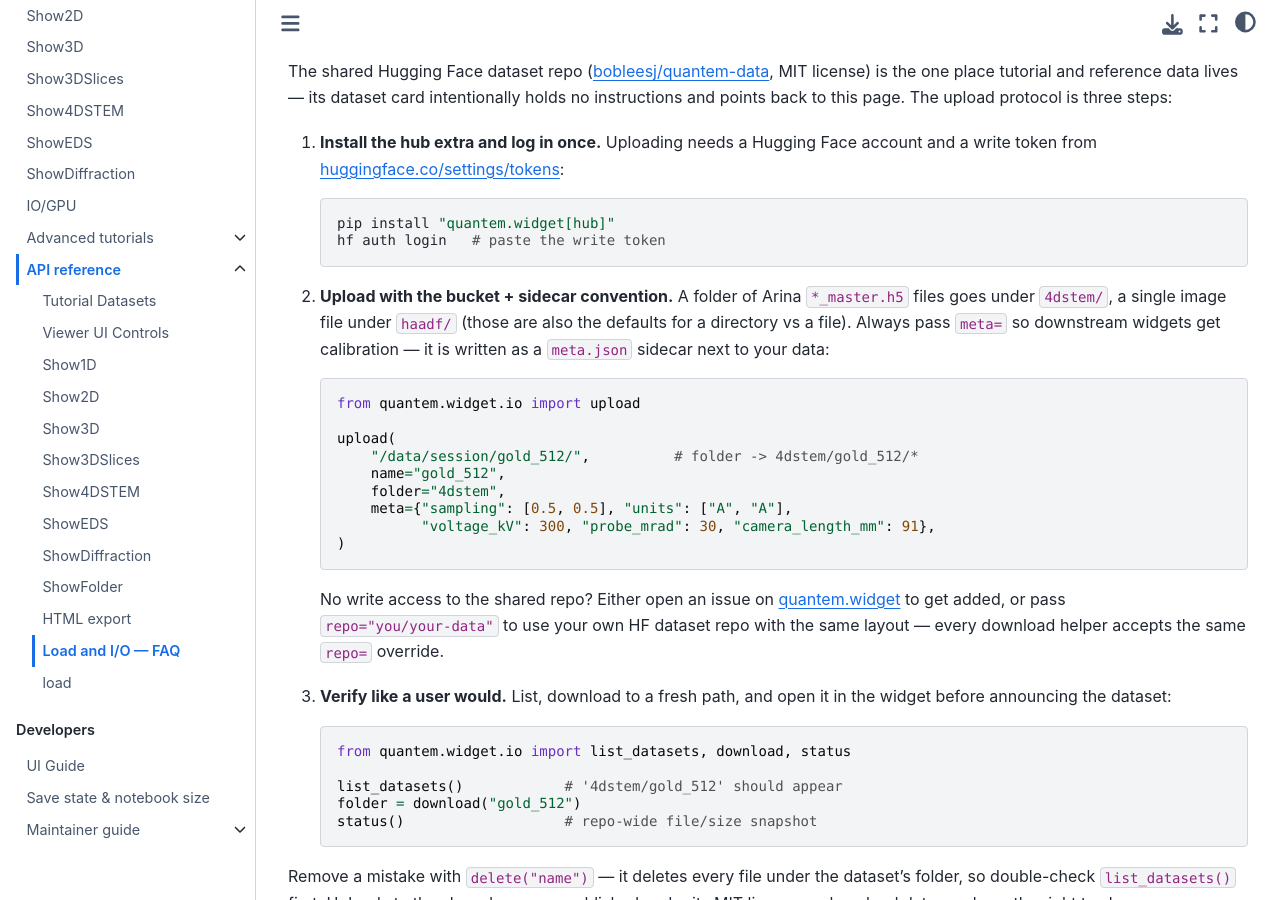
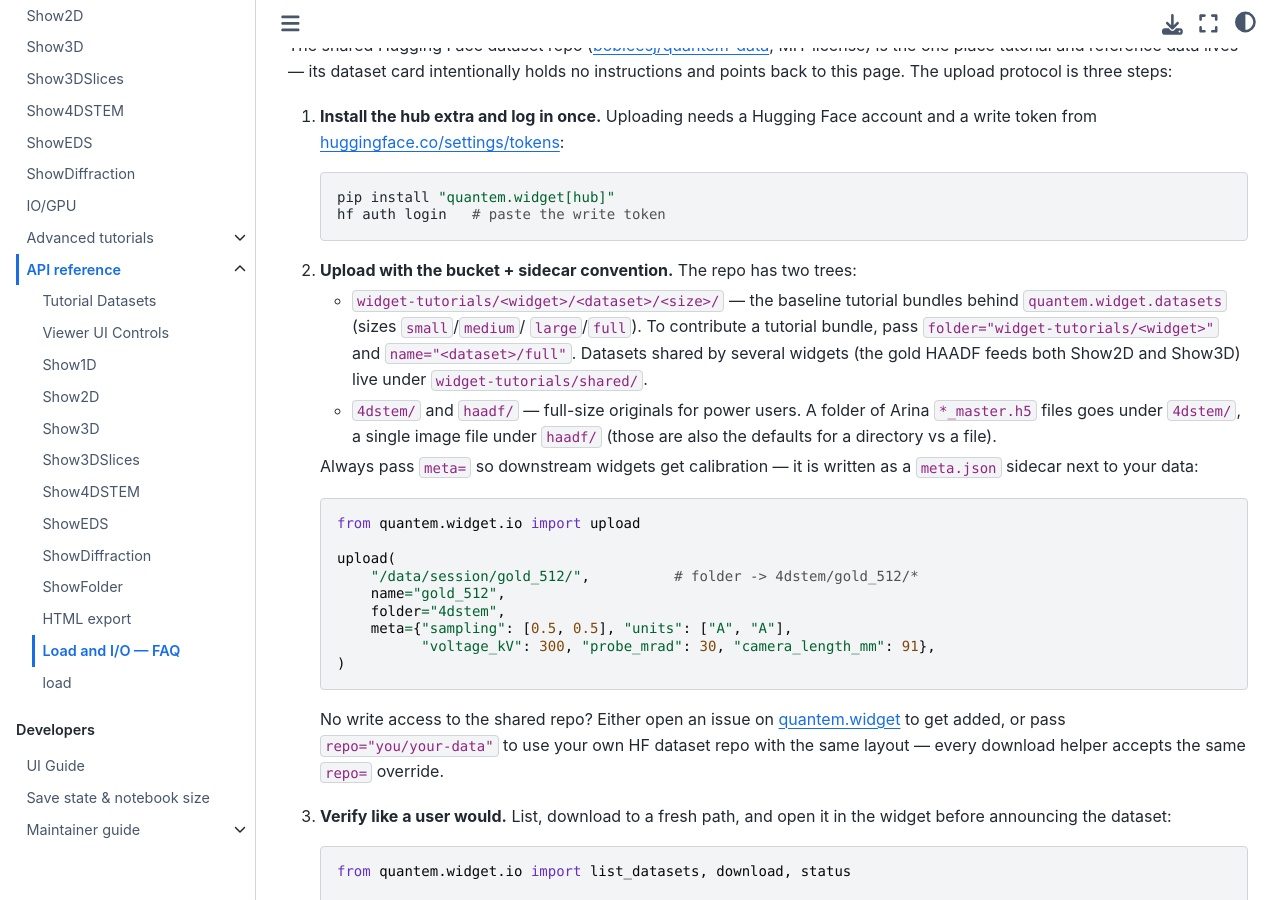
Before and after one commit to bobleesj/quantem.widget, a Jupyter Book: the page built from docs/api/io.md, in a window 1280 px wide and 900 px high, scrolled down 11731 px. Built offline with Jupyter Book 1.0.4 settings and Sphinx 7.4.7 and the Sphinx Book theme 1.1.4, drawn with Linux system fonts in a browser that asks for light colours; some of the changed text lies outside the part shown.

Commit message:
refactor: source all tutorial loaders from widget-tutorials HF tree

````diff
--- a/docs/api/io.md
+++ b/docs/api/io.md
@@ -41,7 +41,7 @@
 the underlying `quantem.data` API and will be aligned in a future release —
 for now, drop the prefix.
 
-The gold reference scans (`gold_512`, `gold_128_npy_bin8`, etc.) are 1-5 GB
+The gold reference scans (`gold_512` and friends) are 1-5 GB
 compressed and load in seconds on any modern GPU or Mac. Once this works
 end-to-end, swap `download(...)` for `Path("/data/session")` and everything
 downstream is identical.
@@ -539,11 +539,20 @@
    hf auth login   # paste the write token
    ```
 
-2. **Upload with the bucket + sidecar convention.** A folder of Arina
-   `*_master.h5` files goes under `4dstem/`, a single image file under
-   `haadf/` (those are also the defaults for a directory vs a file). Always
-   pass `meta=` so downstream widgets get calibration — it is written as a
-   `meta.json` sidecar next to your data:
+2. **Upload with the bucket + sidecar convention.** The repo has two trees:
+
+   - `widget-tutorials/<widget>/<dataset>/<size>/` — the baseline tutorial
+     bundles behind `quantem.widget.datasets` (sizes `small`/`medium`/
+     `large`/`full`). To contribute a tutorial bundle, pass
+     `folder="widget-tutorials/<widget>"` and `name="<dataset>/full"`.
+     Datasets shared by several widgets (the gold HAADF feeds both Show2D
+     and Show3D) live under `widget-tutorials/shared/`.
+   - `4dstem/` and `haadf/` — full-size originals for power users. A folder
+     of Arina `*_master.h5` files goes under `4dstem/`, a single image file
+     under `haadf/` (those are also the defaults for a directory vs a file).
+
+   Always pass `meta=` so downstream widgets get calibration — it is written
+   as a `meta.json` sidecar next to your data:
 
    ```python
    from quantem.widget.io import upload
````
Also changed, not shown: 2 other files.
